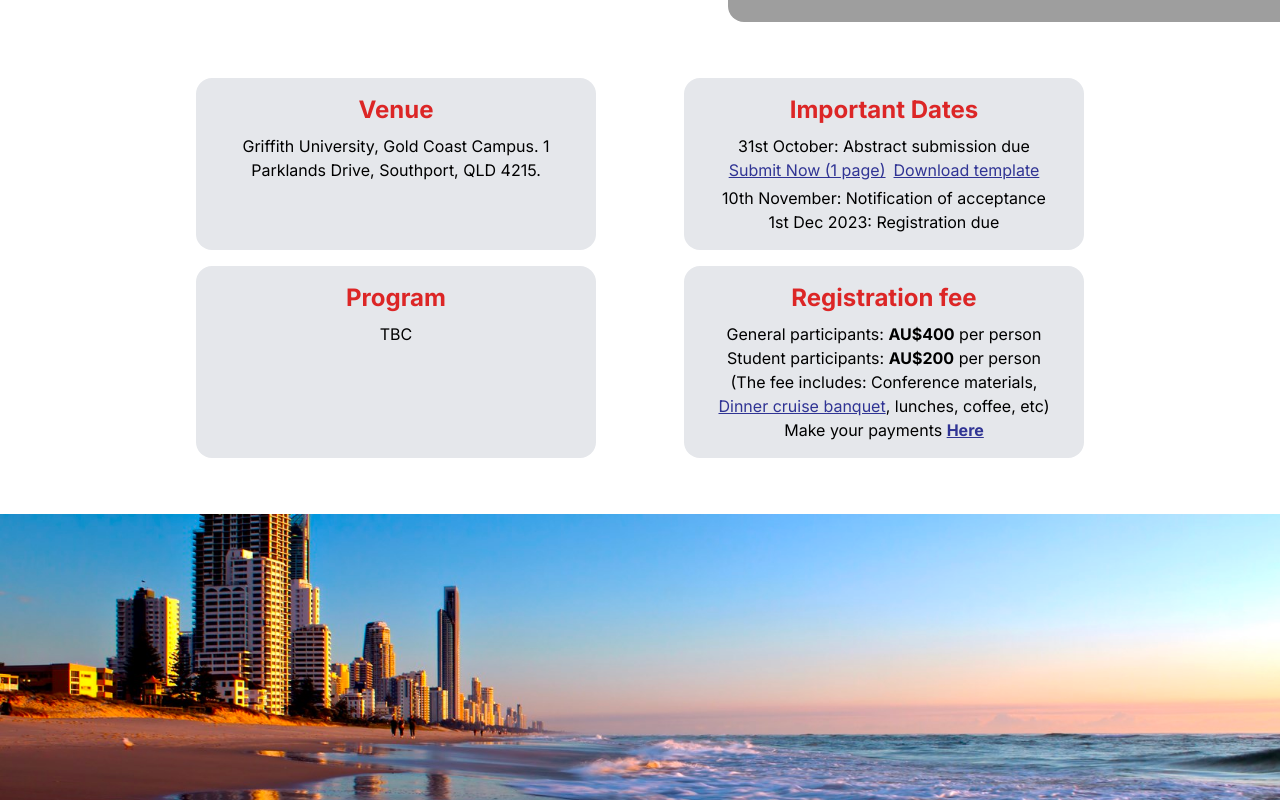
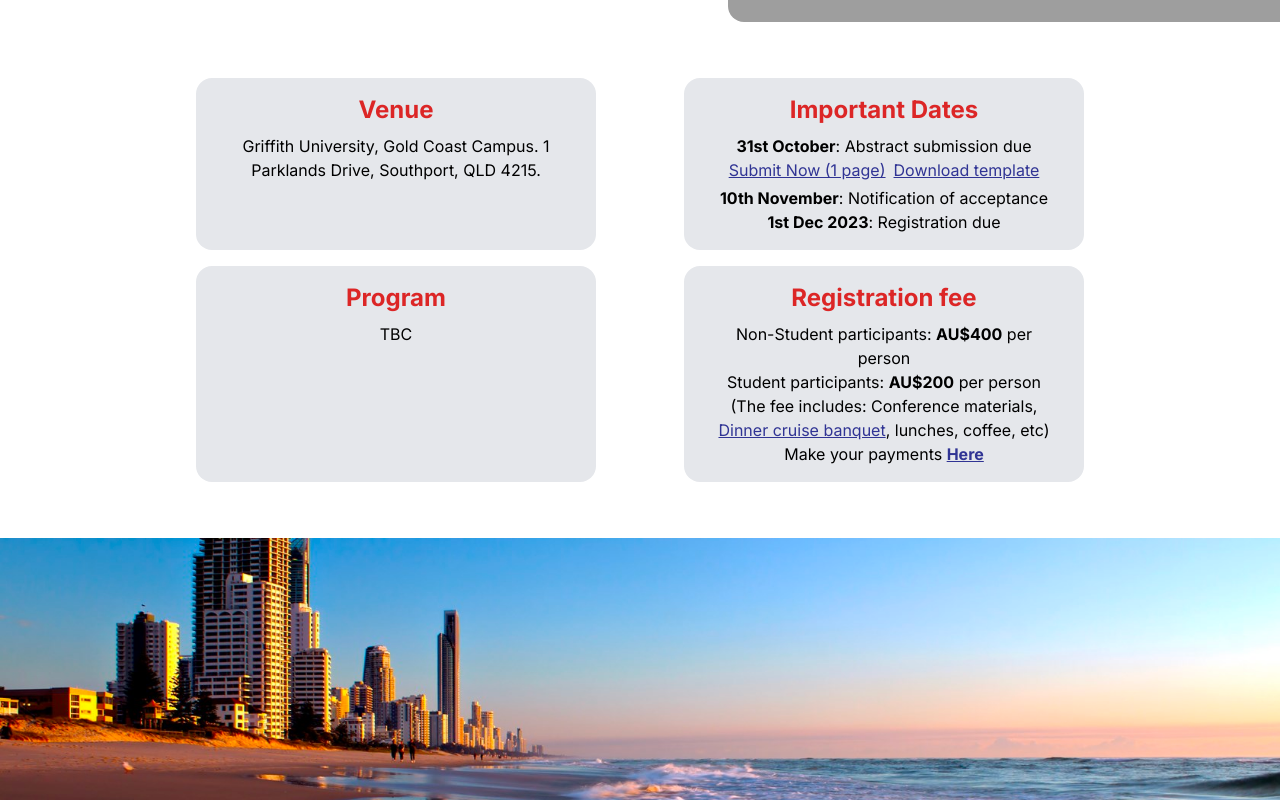
Before and after one commit to AnhisCode/bio4apps, a Next.js app: page / in a window 1280 px wide. Shown: the part 780-1580 px from the top of the page. Built offline with nearby package versions, Linux system fonts and the light colour scheme; grey boxes are pictures that could not be loaded.

Commit message:
dad update

```diff
--- a/app/components/organisers.tsx
+++ b/app/components/organisers.tsx
@@ -52,6 +52,14 @@ export const Organisers = () => {
                     </p>
                     <p>
                         The University of Tokyo, Japan
+                    </p>
+                </div>
+                <div className={"xl:flex my-1"}>
+                    <p className={"font-bold mr-8"}>
+                        Emeritus Professor Susumu Sugiyama
+                    </p>
+                    <p>
+                        Ritsumeikan University, Japan
                     </p>
                 </div>
                 <div className={"xl:flex my-1"}>
--- a/app/page.tsx
+++ b/app/page.tsx
@@ -133,7 +133,7 @@ export default function Home() {
                                 Important Dates
                             </div>
                             <p>
-                                31st October: Abstract submission due
+                                <span className={"font-bold"}>31st October</span>: Abstract submission due
                             </p>
                             <div className={"mb-1 justify-center"}>
 
@@ -147,10 +147,10 @@ export default function Home() {
                                 </button>
                             </div>
                             <p>
-                                10th November: Notification of acceptance
+                                <span className={"font-bold"}>10th November</span>: Notification of acceptance
                             </p>
                             <p>
-                                1st Dec 2023: Registration due
+                                <span className={"font-bold"}>1st Dec 2023</span>: Registration due
                             </p>
                         </div>
                     </div>
@@ -173,7 +173,7 @@ export default function Home() {
                                 Registration fee
                             </div>
                             <p>
-                                General participants: <span className={"font-bold"}>AU$400</span> per person</p>
+                                Non-Student participants: <span className={"font-bold"}>AU$400</span> per person</p>
                             <p> Student participants: <span className={"font-bold"}>AU$200</span> per person</p>
                             <div>
                                 (The fee includes: Conference materials,
```
